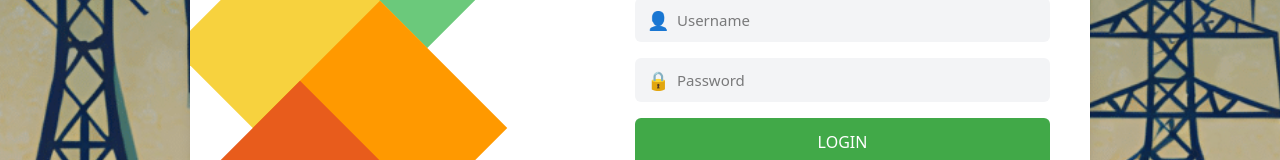
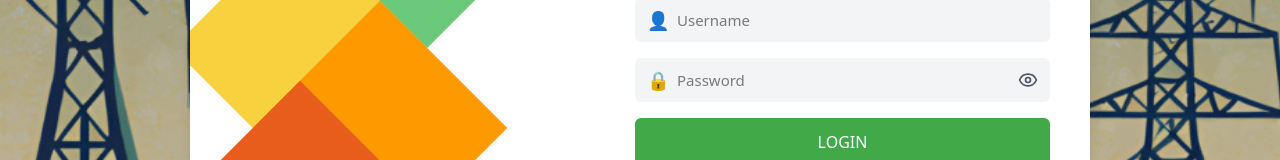
Before and after one commit to Tuhin007Mula/Electric_Frontend, a React (Vite) app: page / in a window 1280 px wide. Shown: the part 352-512 px from the top of the page. Built offline with nearby package versions, Linux system fonts and the light colour scheme.

Commit message:
add eye button on password field

```diff
--- a/src/components/LoginForm/LoginForm.jsx
+++ b/src/components/LoginForm/LoginForm.jsx
@@ -50,6 +50,7 @@
 // }
 
 import React, { useState, useEffect } from "react";
+import { Eye, EyeOff } from "lucide-react";
 import PgFormPage from "../../pages/PgFormPage";
 import DashBoard from "../Dashboard/dashboard";
 import { loginUser } from "../../api/Login"; // adjust path
@@ -57,6 +58,7 @@ import { loginUser } from "../../api/Login"; // adjust path
 export default function LoginForm() {
   const [username, setUsername] = useState("");
   const [password, setPassword] = useState("");
+  const [showPassword, setShowPassword] = useState(false);
   const [error, setError] = useState("");
   const [isLoggedIn, setIsLoggedIn] = useState(false); // ✅ track login state
   const [role, setRole] = useState("");
@@ -135,12 +137,19 @@ export default function LoginForm() {
             <div className="flex items-center mb-4 bg-gray-100 rounded-md px-3 py-2">
           <span className="mr-2 text-lg">🔒</span>
           <input
-                type="password"
+            type={showPassword ? "text" : "password"}
             placeholder="Password"
             value={password}
             onChange={(e) => setPassword(e.target.value)}
             className="flex-1 bg-transparent outline-none text-[15px]"
           />
+          <button
+            type="button"
+            onClick={() => setShowPassword(!showPassword)}
+            className="ml-2 text-gray-600 hover:text-gray-800 focus:outline-none"
+          >
+            {showPassword ? <EyeOff size={20} /> : <Eye size={20} />}
+          </button>
         </div>
 
             {/* ERROR MESSAGE */}
```
Lines whose indentation alone changed are shown as unchanged.
